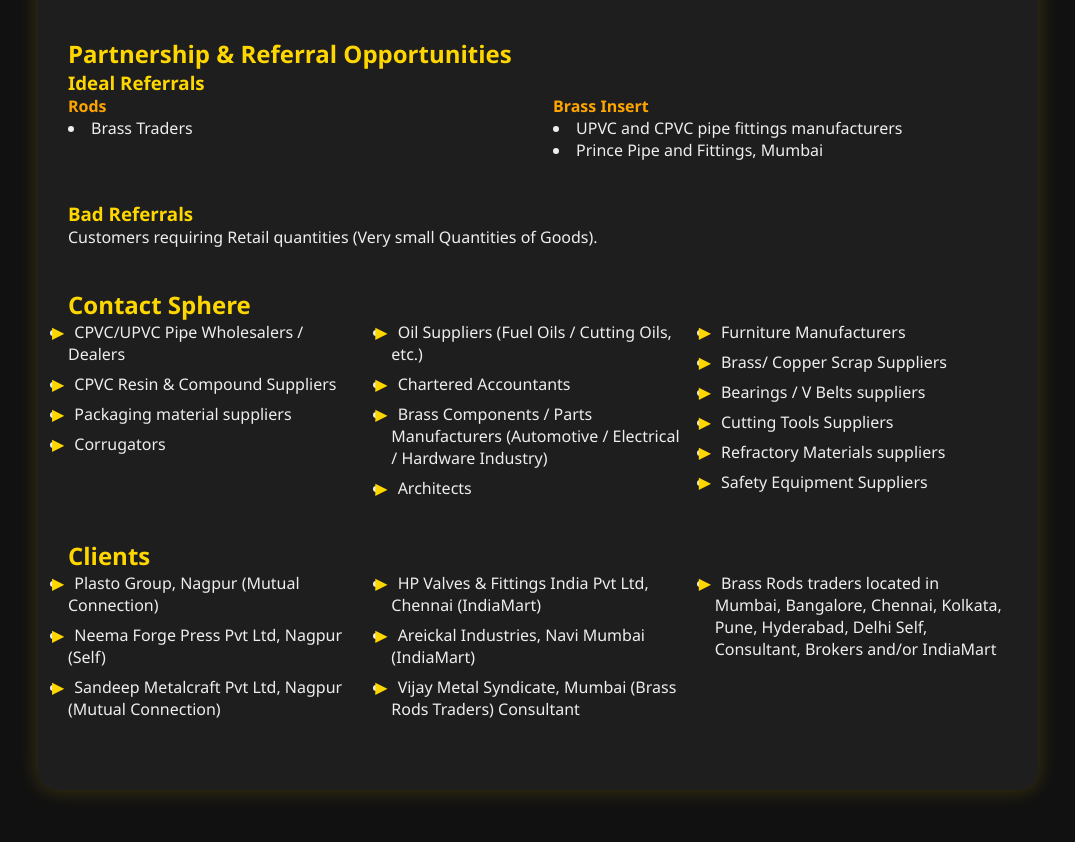
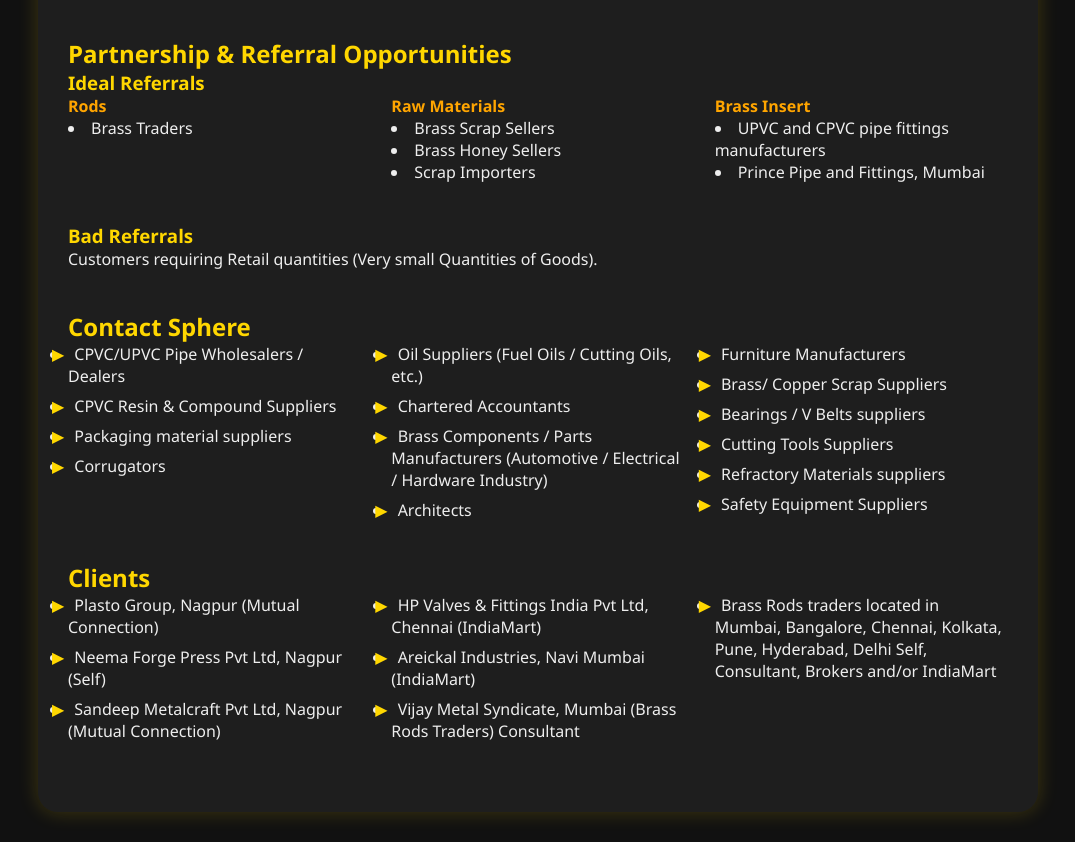
Before and after one commit to VINAYAKKABRA/VinayakKabra_DanceCard, a plain HTML site: page index.html in a window 1280 px wide. Shown: the part 2253-3095 px from the top of the page, without its empty margins (102-1177 px from the left). Before the commit the page ends 3073 px from the top, so only its background shows below. Drawn offline with Linux system fonts and the light colour scheme.

Commit message:
updating details

```diff
--- a/index.html
+++ b/index.html
@@ -3,7 +3,7 @@
 <head>
   <meta charset="UTF-8">
   <meta name="viewport" content="width=device-width, initial-scale=1.0">
-  <title>ABC Brass Products</title>
+  <title>Vinayak Kabra's Dance Card</title>
   <style>
     * { margin: 0; padding: 0; box-sizing: border-box; }
     body {
@@ -268,6 +268,13 @@
             <li>Brass Traders</li>
           </div>
           <div>
+            <h4>Raw Materials</h4>
+            <li>Brass Scrap Sellers</li>
+            <li>Brass Honey Sellers</li>
+            <li>Scrap Importers</li>
+          </div>
+
+          <div>
             <h4>Brass Insert</h4>
             <li>UPVC and CPVC pipe fittings manufacturers<li>Prince Pipe and Fittings, Mumbai</li>
           </div>
```
